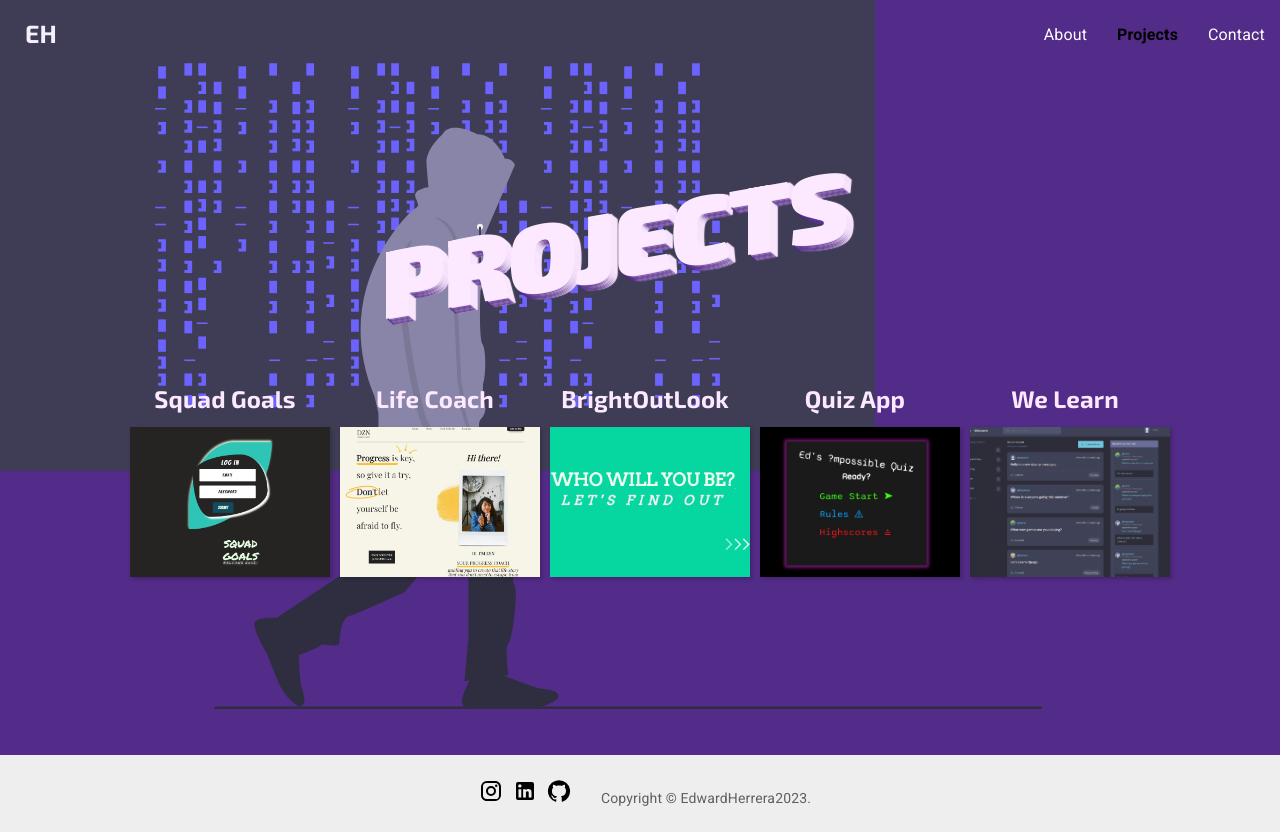
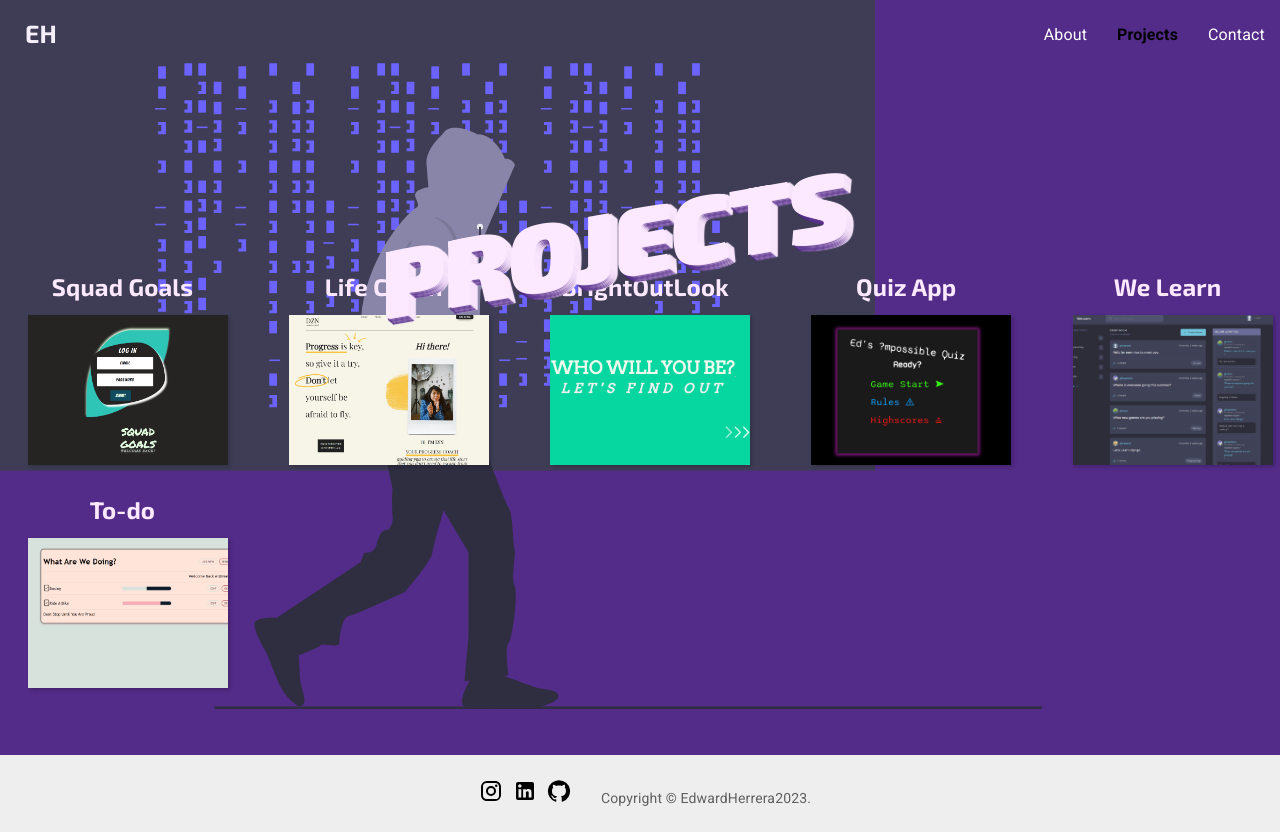
Before and after one commit to Edlenh/EHerreraPort, a React (Create React App) app: page /projects in a window 1280 px wide. Built offline with nearby package versions, Linux system fonts and the light colour scheme.

Commit message:
added project to project pagae

```diff
--- a/src/routes/Projects/projects.js
+++ b/src/routes/Projects/projects.js
@@ -3,6 +3,7 @@ import lynImg from './images/lynCo.png'
 import hackImg from './images/hackCo.png'
 import quizImg from './images/edCo.png'
 import learnImg from './images/wLearn.png'
+import toImg from './images/todo2.png'
 
 const projects =[
     {
@@ -41,6 +42,13 @@ const projects =[
         "img": learnImg,
         "alt": "picture of social media app"
       },
+      {
+        "id": 6,
+        "title": "To-do",
+        "link": "https://besttodoappever-client-10b65.kinsta.app/",
+        "img": toImg,
+        "alt": "picture of to do app"
+      },
 ]
 
 export default projects
```
Also changed, not shown: src/routes/Projects/images/todo2.png (added).
